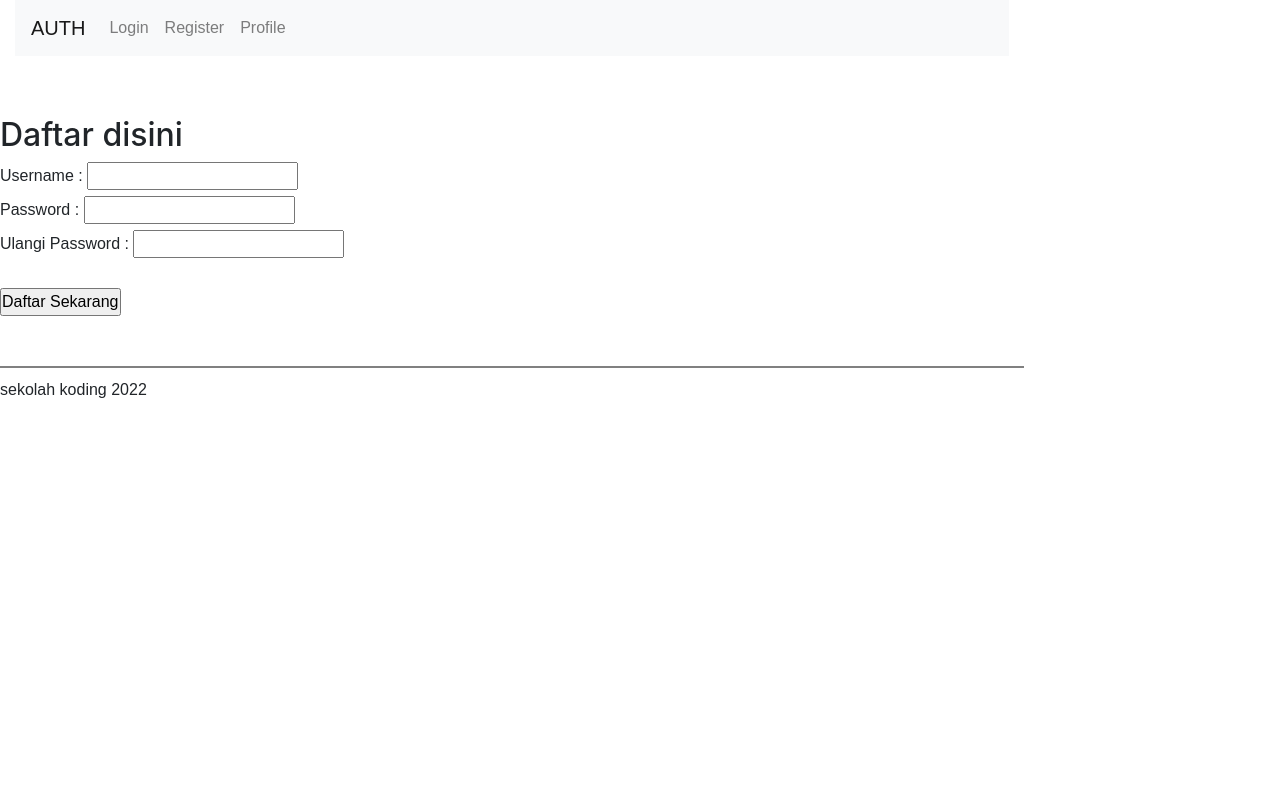
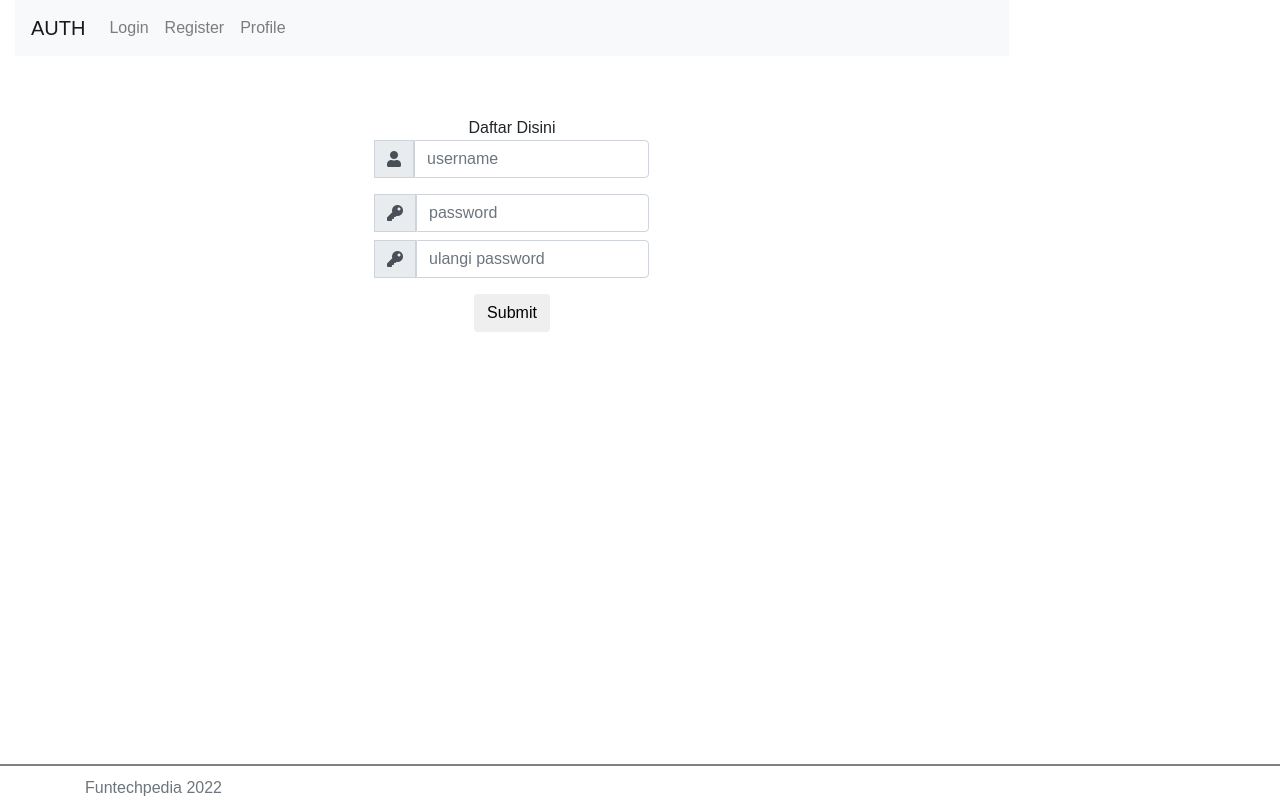
Before and after one commit to ismiazis96/login-oop, a PHP site: page /register.php in a window 1280 px wide. Run offline with PHP 8.4, Linux system fonts and the light colour scheme; some libraries are stand-ins or nearby versions.

Commit message:
UPDATE style bootstrap setiap menu

```diff
--- a/register.php
+++ b/register.php
@@ -40,7 +40,14 @@ if ( Input::get('submit') ){
                 'password' => password_hash(Input::get('password'), PASSWORD_DEFAULT)
             ));
 
-            Session::flash('profile','Selamat anda berhasil mendaftar');
+
+
+            Session::flash('profile','<div class="alert alert-success alert-dismissible fade show" role="alert">
+                            Selamat Anda berhasil mendaftar
+                            <button type="button" class="close" data-dismiss="alert" aria-label="Close">
+                                <span aria-hidden="true">&times;</span>
+                            </button>
+                        </div>');
             Session::set('username', Input::get('username'));
             //header('Location: profile.php');
             Redirect::to('profile');
@@ -57,20 +64,39 @@ if ( Input::get('submit') ){
 require_once 'templates/header.php';
 ?>
 
-<h2>Daftar disini</h2>
+
+<div class="container h-100">
+		<div class="d-flex justify-content-center h-100">
+			<div class="user_card">
+				<div class="d-flex justify-content-center">
+					<div class="brand_logo_container">
+                        Daftar Disini
+					</div>
+				</div>
+				<div class="d-flex justify-content-center form_container">
 					<form action="register.php" method="post">
-    <label for="">Username :</label>
-    <input type="text" name="username"><br>
-
-    <label for="">Password :</label>
-    <input type="password" name="password"><br>
-
-    <label for="">Ulangi Password :</label>
-    <input type="password" name="password_verify"><br>
-    <br>
-    <input type="hidden" name="token" value="<?= Token::generate(); ?>">
-
-    <input type="submit" name="submit" value="Daftar Sekarang">
+						<div class="input-group mb-3">
+							<div class="input-group-append">
+								<span class="input-group-text"><i class="fas fa-user"></i></span>
+							</div>
+							<input type="text" name="username" class="form-control input_user" value="" placeholder="username">
+						</div>
+						<div class="input-group mb-2">
+							<div class="input-group-append">
+								<span class="input-group-text"><i class="fas fa-key"></i></span>
+							</div>
+							<input type="password" name="password" class="form-control input_pass" value="" placeholder="password">
+						</div>
+                        <div class="input-group mb-2">
+							<div class="input-group-append">
+								<span class="input-group-text"><i class="fas fa-key"></i></span>
+							</div>
+							<input type="password" name="password_verify" class="form-control input_pass" value="" placeholder="ulangi password">
+						</div>
+                        <input type="hidden" name="token" value="<?= Token::generate();?>">
+						<div class="d-flex justify-content-center mt-3 login_container">
+                            <input type="submit" name="submit" class="btn login_btn">
+                        </div>
 
                         <?php if(!empty($errors)){?>
                             <div id="errors">
@@ -80,7 +106,10 @@ require_once 'templates/header.php';
                             </div>
                         <?php } ?>
 
-
 					</form>
+				</div>
+			</div>
+		</div>
+	</div>
 
 <?php require_once 'templates/footer.php';
--- a/templates/footer.php
+++ b/templates/footer.php
@@ -1,3 +1,6 @@
-<footer>
-    sekolah koding <?php echo date('Y');?>
-</footer>
+
+<footer class="footer fixed-bottom">
+      <div class="container">
+        <span class="text-muted">Funtechpedia <?php echo date('Y');?></span>
+      </div>
+    </footer>
```
Also changed, not shown: admin.php (+26 -9 lines), change-password.php (+5 -4 lines), login.php (+8 -3 lines), profile.php (+25 -11 lines), templates/header.php (+0 -12 lines). Lines whose indentation alone changed are shown as unchanged.
